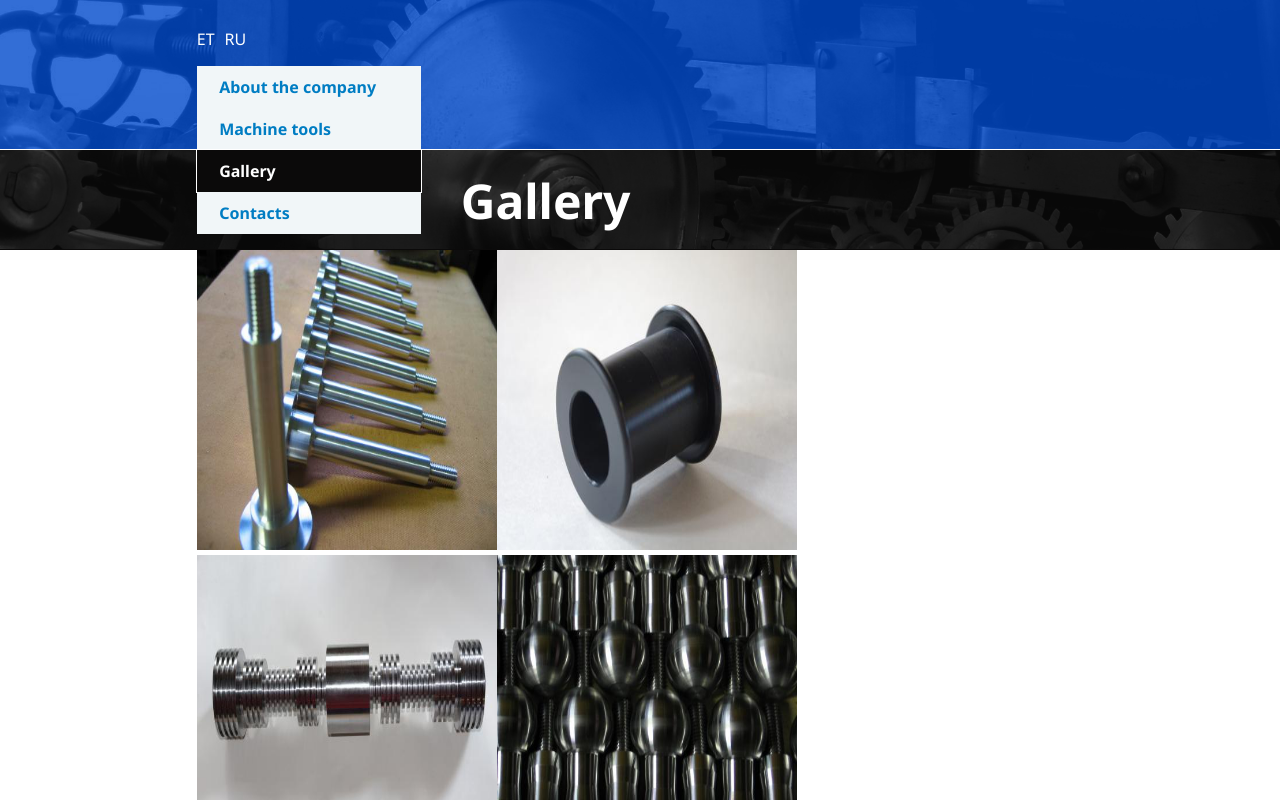
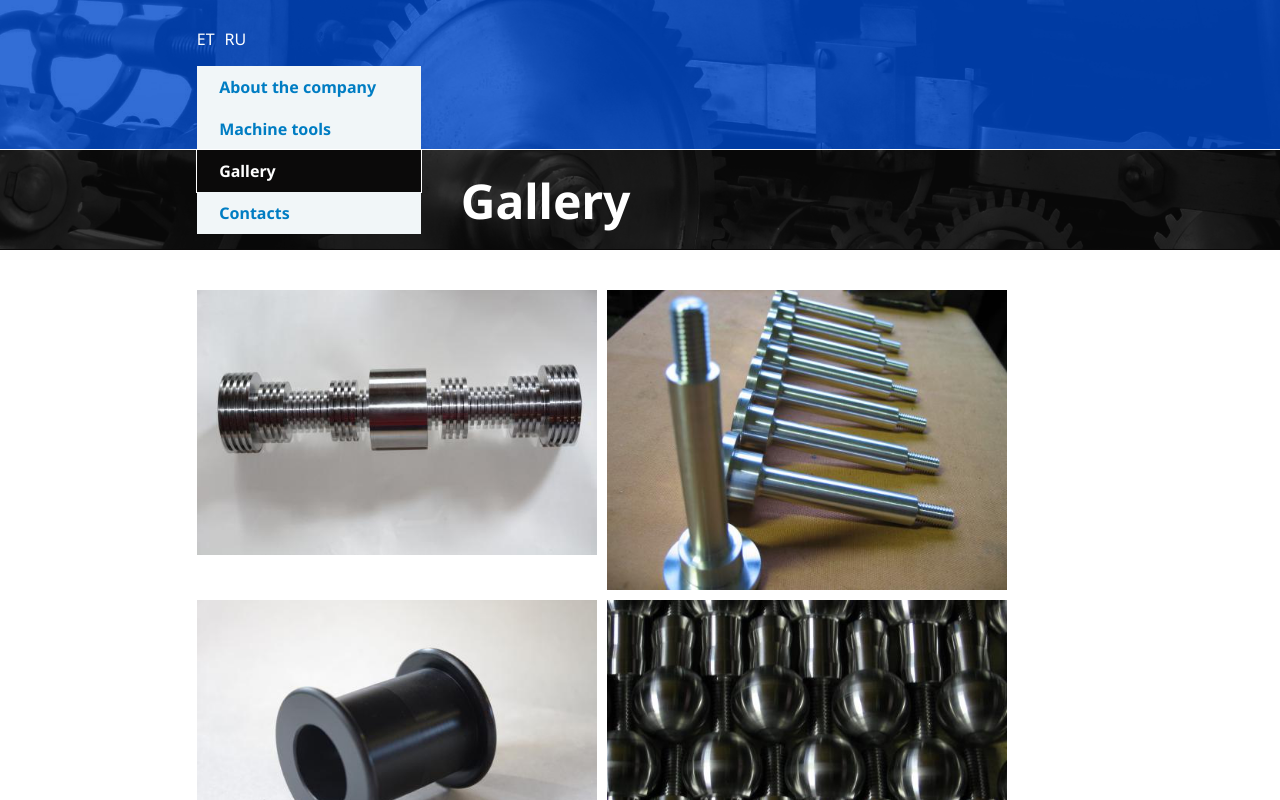
Before and after one commit to hlorellium/voviML, a React (Create React App) app: page /gallery in a window 1280 px wide. Shown: the top 800 px of the page. Built offline with nearby package versions, Linux system fonts and the light colour scheme.

Commit message:
Contacts

```diff
--- a/src/components/Gallery.js
+++ b/src/components/Gallery.js
@@ -15,9 +15,9 @@ export const Gallery = ({ data, setCurrentPage }) => {
 
     return (
         <GalleryGrid>
+            <img src={photo_0} id="photo_0" alt="Detail" />
             <img src={photo_1} id="photo_1" alt="Detail" />
             <img src={photo_2} id="photo_2" alt="Detail" />
-            <img src={photo_0} id="photo_0" alt="Detail" />
             <img src={photo_3} id="photo_3" alt="Detail" />
             <img src={photo_4} id="photo_4" alt="Detail" />
             <img src={photo_5} id="photo_5" alt="Detail" />
--- a/src/styled-components.js
+++ b/src/styled-components.js
@@ -74,13 +74,24 @@ export const ToolsStyles = styled.div`
     }
 `;
 export const GalleryGrid = styled.div`
+margin-top: 5vh;
+    display: grid;
+    grid-template-columns: repeat(auto-fill, minmax(150px, 400px));
+    grid-gap: 10px;
     max-width: 100%;
     overflow: hidden;
     img {
-        max-width: 300px;
-        height: 300px;
+        object-fit: cover;
+        width: 100%;
+        max-height: 100%;
+    }
+    @media (max-width: 1100px) {
+    grid-template-columns: repeat(auto-fill, minmax(200px, 300px));
     }
 `;
+export const ContactsStyles = styled.div `
+
+`
 export const Sidebar = styled.ul`
     grid-area: 2 / 2 / 4 / 3;
     display: flex;
@@ -153,5 +164,4 @@ export const DarkBg = styled.div`
     grid-area: 3 / 1 / 3 / 6;
     background-color: rgba(11, 10, 10, 0.8);
     border-bottom: 1px solid var(--black);
-
 `;
```
